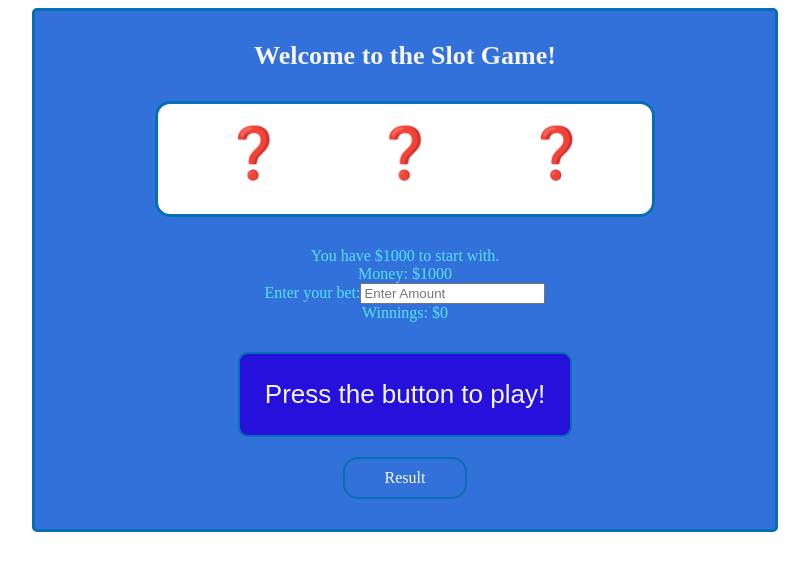
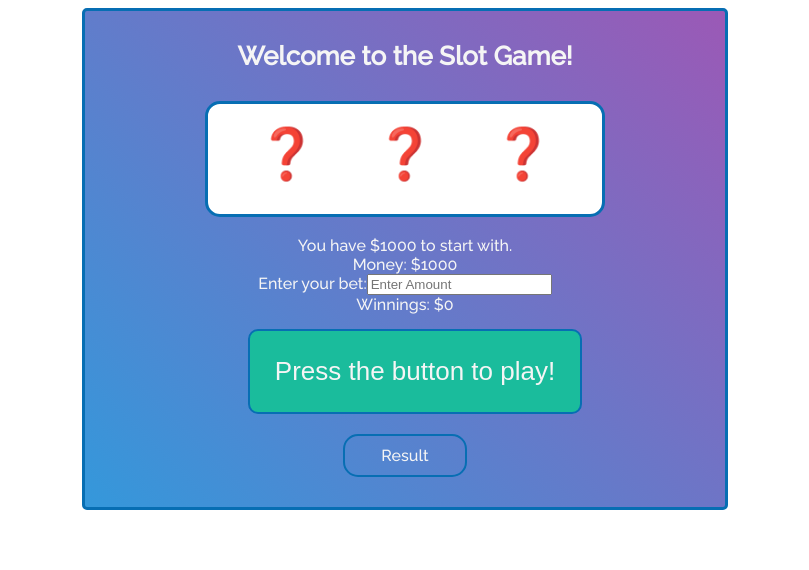
Before and after one commit to scaev/Slot-Machine, a plain HTML site: page index.html in a window 1280 px wide. Shown: the whole page, without its empty margins (235-1044 px from the left). Drawn offline with Linux system fonts and the light colour scheme.

Commit message:
Update 1.1.2 - Make the code prettier

```diff
--- a/app.js
+++ b/app.js
@@ -5,11 +5,7 @@ let reels = ["", "", ""], // array to hold the symbols for each reel
   winnings = 0, // current winnings for the player
   spinResult; // result of the current spin
 
-function init() {
-  for (let i = 0; i < reels.length; i++) {
-    reels[i] = "";
-  }
-}
+
 // Spin the reels and determine the result
 function spin() {
   for (let i = 0; i < reels.length; i++) {
@@ -45,7 +41,6 @@ function determineWinnings() {
   }
 }
 
-// I shouldn't repeat my code. I need to find a solution
 // Add event listener for the spin button
 document.getElementById("spinButton").addEventListener("click", function () {
   let betInput = document.getElementById("betInput");
@@ -63,4 +58,3 @@ document.getElementById("spinButton").addEventListener("click", function () {
     alert("You have run out of money!");
   }
 });
-init();
--- a/style.css
+++ b/style.css
@@ -1,12 +1,14 @@
+@import url(https://fonts.googleapis.com/css?family=Raleway:500);
+
 #slot-machine {
-  background-color: #3271d9;
-  margin-top: 30px;
+  background: linear-gradient(45deg, #3498db, #9b59b6);
+  font-family: Raleway;
+  color: whitesmoke;
   padding: 20px;
-  width: 700px;
+  width: 600px;
   margin: auto;
   text-align: center;
   border-radius: 5px;
-  color: #56e1fa;
   border: solid;
   border-color: #076eb3;
 }
@@ -24,41 +26,36 @@ section#reels {
 }
 
 section#moneyBar {
-  width: 300px;
-  display:inline
-  color: whitesmoke;
+  display: inline;
   margin: 25px auto;
-  text-align: auto;
-  padding: 5px;
+  padding: 20px;
 }
 
 #spinButton:hover {
-  background-color: #75f56e;
+  background-color: #2ecc71;
 }
 
 .icons {
   font-size: 50px;
-  text-align: center;
 }
+
 h1#title {
-  color: whitesmoke;
   font-size: 26px;
   margin: 10px auto 30px;
 }
+
 #spinButton {
   color: whitesmoke;
   font-size: 26px;
-  text-align: center;
   cursor: pointer;
-  margin-bottom: 10px;
+  margin: 15px auto 10px auto;
   padding: 25px;
-  background-color: #2610db;
+  background-color: #1abc9c;
   border: 2px solid #076eb3;
   border-radius: 10px;
 }
 div#result {
   width: 100px;
-  color: whitesmoke;
   margin: 10px auto;
   border: 2px solid #076eb3;
   border-radius: 15px;
```
Also changed, not shown: index.html (+1 -0 lines), 1 other file.
